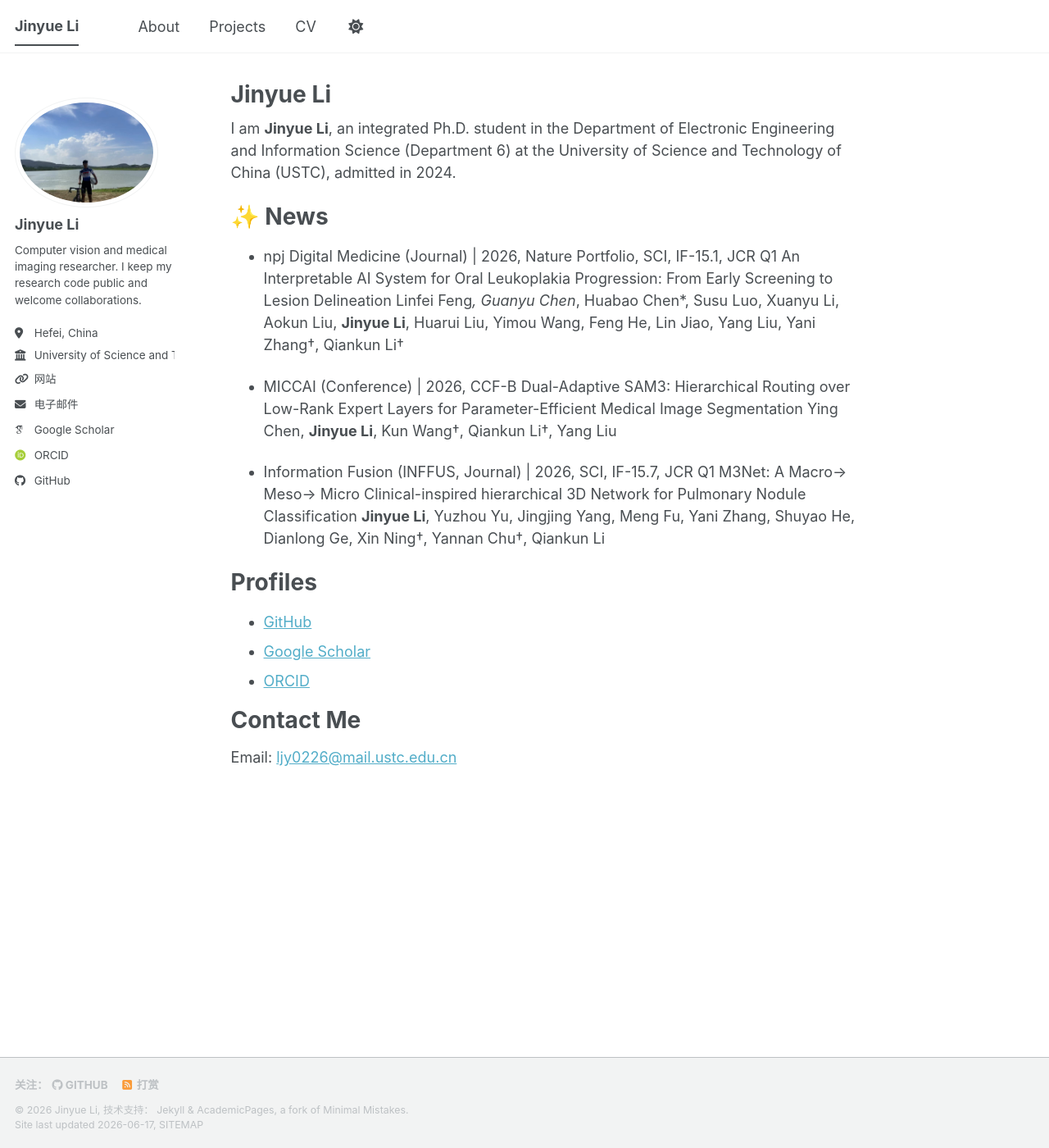
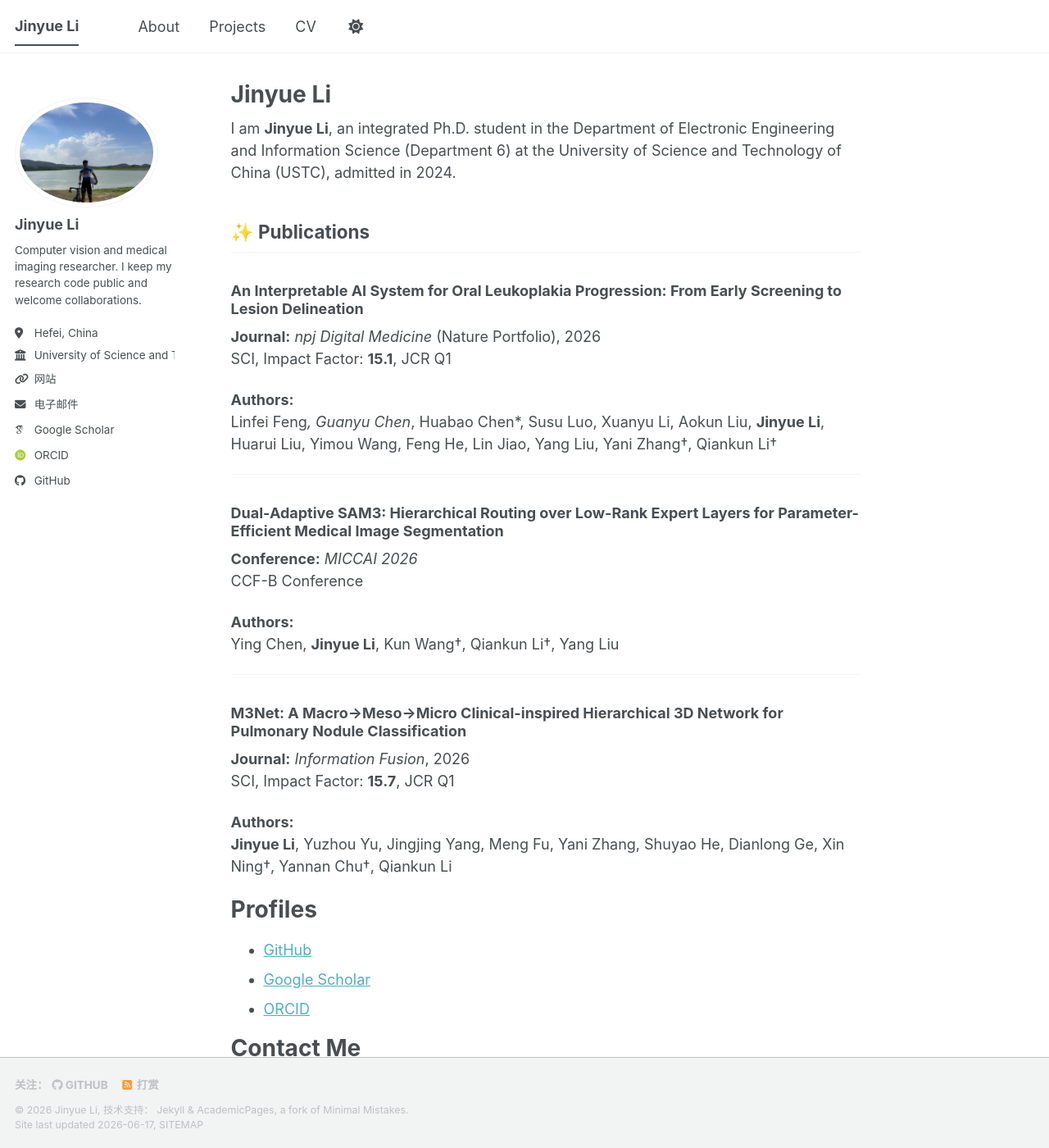
Before and after one commit to jylEcho/jylEcho.github.io, a Jekyll site: the page built from _pages/about.md, in a window 1280 px wide and 1400 px high. Shown: the whole window at 82% size. Built offline with Jekyll 4.4.1, drawn with Linux system fonts in a browser that asks for light colours; some web fonts are replaced; a script bundle is joined from its source files by our own code; library files that are not in the unit come from our copies.

Commit message:
Update about.md

```diff
--- a/_pages/about.md
+++ b/_pages/about.md
@@ -9,19 +9,36 @@ redirect_from:
 
 I am **Jinyue Li**, an integrated Ph.D. student in the Department of Electronic Engineering and Information Science (Department 6) at the University of Science and Technology of China (USTC), admitted in 2024.
 
-✨ News
-======
-- npj Digital Medicine (Journal) | 2026, Nature Portfolio, SCI, IF-15.1, JCR Q1
-An Interpretable AI System for Oral Leukoplakia Progression: From Early Screening to Lesion Delineation
+## ✨ Publications
+
+### An Interpretable AI System for Oral Leukoplakia Progression: From Early Screening to Lesion Delineation
+
+**Journal:** *npj Digital Medicine* (Nature Portfolio), 2026
+SCI, Impact Factor: **15.1**, JCR Q1
+
+**Authors:**
 Linfei Feng*, Guanyu Chen*, Huabao Chen*, Susu Luo, Xuanyu Li, Aokun Liu, **Jinyue Li**, Huarui Liu, Yimou Wang, Feng He, Lin Jiao, Yang Liu, Yani Zhang†, Qiankun Li†
 
-- MICCAI (Conference) | 2026, CCF-B
-Dual-Adaptive SAM3: Hierarchical Routing over Low-Rank Expert Layers for Parameter-Efficient Medical Image Segmentation
+---
+
+### Dual-Adaptive SAM3: Hierarchical Routing over Low-Rank Expert Layers for Parameter-Efficient Medical Image Segmentation
+
+**Conference:** *MICCAI 2026*
+CCF-B Conference
+
+**Authors:**
 Ying Chen, **Jinyue Li**, Kun Wang†, Qiankun Li†, Yang Liu
 
-- Information Fusion (INFFUS, Journal) | 2026, SCI, IF-15.7, JCR Q1
-M3Net: A Macro→ Meso→ Micro Clinical-inspired hierarchical 3D Network for Pulmonary Nodule Classification
+---
+
+### M3Net: A Macro→Meso→Micro Clinical-inspired Hierarchical 3D Network for Pulmonary Nodule Classification
+
+**Journal:** *Information Fusion*, 2026
+SCI, Impact Factor: **15.7**, JCR Q1
+
+**Authors:**
 **Jinyue Li**, Yuzhou Yu, Jingjing Yang, Meng Fu, Yani Zhang, Shuyao He, Dianlong Ge, Xin Ning†, Yannan Chu†, Qiankun Li
+
 
 Profiles
 ======
```
